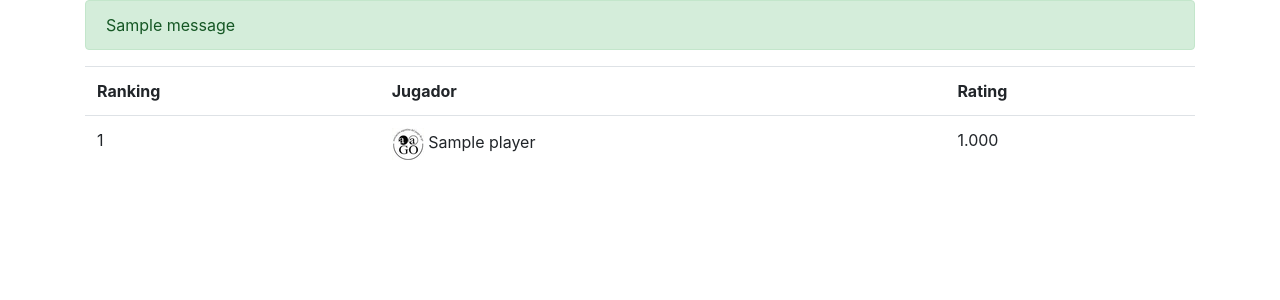
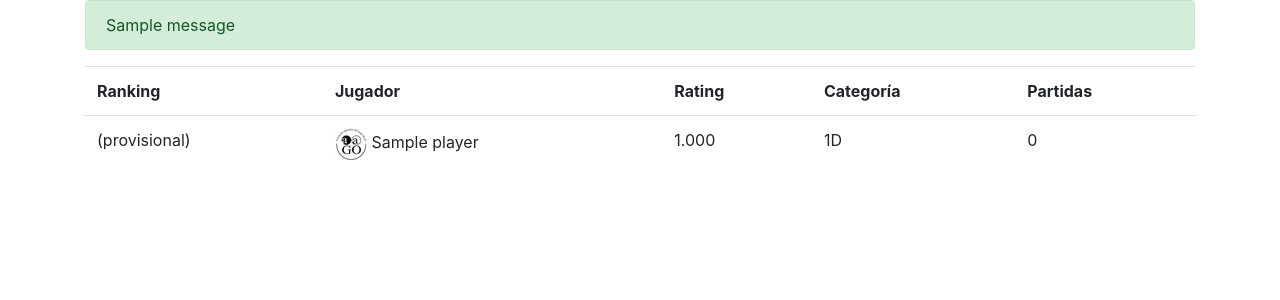
Before and after one commit to elsantodel90/RAAGo, a Django app: page / in a window 1280 px wide. Shown: the part 56-356 px from the top of the page. Run offline with Django 3.2, Linux system fonts and the light colour scheme; tables that the repository leaves empty hold one stand-in row (values such as "Sample post"); one stand-in notice (Sample message) is shown; parts of the project's set-up code (start-up, migrations or seed data) failed here and were passed over; some libraries are stand-ins or nearby versions.

Commit message:
Cambios de marcas especiales y cosmetica

```diff
--- a/aago_ranking/static/css/project.css
+++ b/aago_ranking/static/css/project.css
@@ -4,6 +4,10 @@
   color: black;
   background-color: white;
   border-color: #d6e9c6;
+}
+
+.jugador-inactivo {
+  color : lightgrey;
 }
 
 .alert-error {
--- a/aago_ranking/templates/pages/home.html
+++ b/aago_ranking/templates/pages/home.html
@@ -9,12 +9,20 @@
       <th>Ranking</th>
       <th>Jugador</th>
       <th>Rating</th>
+      <th>Categoría</th>
+      <th>Partidas</th>
     </tr>
-    {% for player, rating in sorted_ratings %}
+    {% for ranking, player, rating, category, rated_games in sorted_ratings %}
+    {% if ranking == "(inactivo)" %}
+    <tr class="jugador-inactivo">
+    {% else %}
     <tr>
-      <td>{{ forloop.counter }}</td>
+    {% endif %}
+      <td>{{ ranking }}</td>
       <td>{% if player.is_aago_member %} <img src="{% static 'images/aago-logo.jpg' %}" />{% endif %} {{ player.name }}</td>
       <td>{{ rating|floatformat:"3" }}</td>
+      <td>{{ category }}</td>
+      <td>{{ rated_games}}</td>
     </tr>
     {% endfor %}
 </table>
--- a/aago_ranking/web/views.py
+++ b/aago_ranking/web/views.py
@@ -10,18 +10,38 @@ def ratingIsValid(r):
     anYearAgo = datetime.date.today() - datetime.timedelta(days=365)
     return r.player.is_aago_member or anYearAgo < r.event.end_date
 
+def category(mu):
+    if mu > 0:
+        return "{}D".format(int(mu))
+    else:
+        return "{}K".format(int(-mu))
+
 def get_sorted_ratings():
     ratings = PlayerRating.objects.order_by('event')
     # Note: this query retrieves *every* rating from the DB.
     #   It can be optimized if needed.
-    last_ratings = {r.player: r.mu for r in ratings if ratingIsValid(r)}
-    return sorted(last_ratings.items(), reverse=True, key=(lambda item: item[1]))
+    last_ratings = {r.player: (r.mu, r.event.end_date) for r in ratings if ratingIsValid(r)}
+
+    scoreboard = sorted(last_ratings.items(), reverse=True, key=(lambda item: item[1][0]))
+    active_deadline = datetime.date.today() - datetime.timedelta(days=185)
+    next_rank = 1
+    for i, (player,(mu, last_event_date)) in enumerate(scoreboard):
+        rated_games = len(player.all_games().rated())
+        if last_event_date < active_deadline:
+            ranking = "(inactivo)"
+        elif rated_games < 10:
+            ranking = "(provisional)"
+        else:
+            ranking = str(next_rank)
+            next_rank += 1
+        scoreboard[i] = (ranking, player, mu, category(mu) , rated_games)
+    return scoreboard
 
 def homepage(request):
     return render(request, 'pages/home.html', {'sorted_ratings': get_sorted_ratings(), })
 
 def csv_ranking(request):
-    lines = ["Ranking;Socio;Jugador;Rating"]
-    lines += ["{};{};{};{:.3f}".format(i+1, ("SI" if player.is_aago_member else "NO") , player.name, rating) for i, (player, rating) in enumerate(get_sorted_ratings())]
+    lines = ["Ranking;Socio;Jugador;Rating;Categoría;Partidas"]
+    lines += ["{};{};{};{:.3f};{};{}".format(ranking, ("SI" if player.is_aago_member else "NO") , player.name, rating, category, rated_games) for ranking, player, rating, category, rated_games in get_sorted_ratings()]
     lines.append("") # To get the last end of file character when joining
     return HttpResponse("\r\n".join(lines), content_type='text/plain')
```
